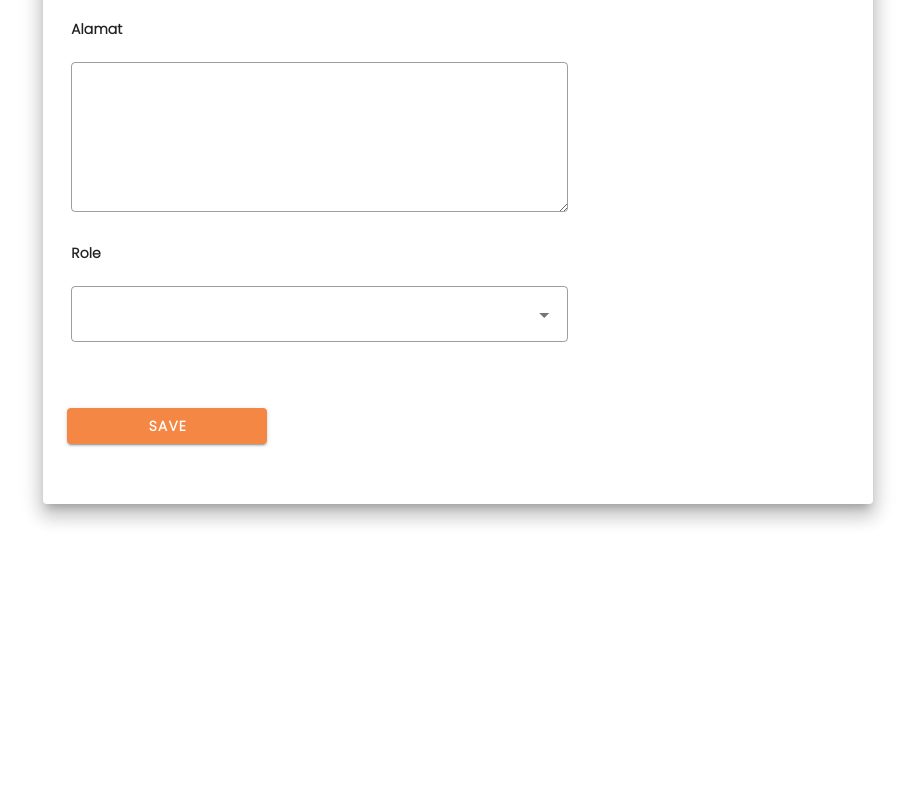
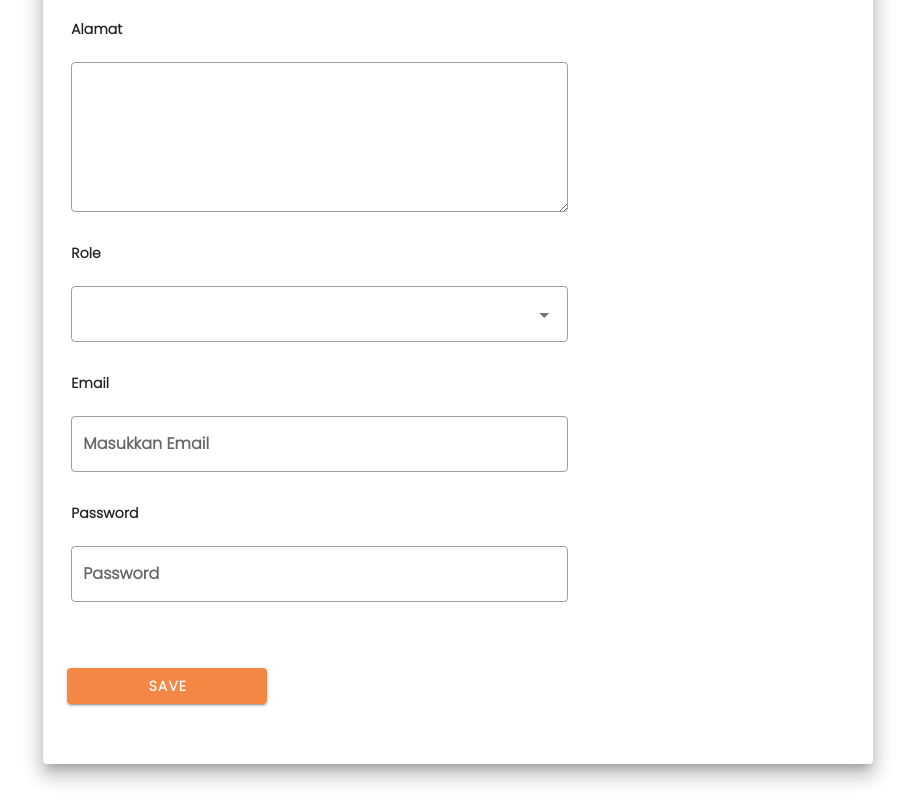
Before and after one commit to kelompok43/Vue, a Vue app in the folder admin-gym-system/: page /registrasi in a window 1280 px wide. Shown: the part 562-1362 px from the top of the page, without its empty margins (182-1097 px from the left). Before the commit the page ends 1102 px from the top, so only its background shows below. Built offline with nearby package versions, Linux system fonts and the light colour scheme.

Commit message:
tambah dialog pada saat click save

```diff
--- a/admin-gym-system/src/views/Registrasi.vue
+++ b/admin-gym-system/src/views/Registrasi.vue
@@ -6,7 +6,7 @@
           <v-col cols="12" sm="8" md="8">
             <v-card class="elevation-12">
                     <v-col cols="12" md="8">
-                        <h3 class="text-left mt-4 blue--text">Tambahkan admin operasional baru</h3>
+                        <h3 class="text-left ms-3 mt-4 blue--text">Tambahkan admin operasional baru</h3>
                       <v-card-text class="mt-5">
                         <!-- <h1
                           class="text-center display-2 orange--text text--accent-3"
@@ -57,10 +57,66 @@
                             outlined
                             color="orange"
                             ></v-select>
+                            <h4>Email</h4> <br>
+                          <v-text-field
+                            label="Masukkan Email"
+                            name="email"
+                            type="text"
+                            outlined
+                            color="orange"
+                            max-width="100px"
+                          />
+                          <h4>Password</h4> <br>
+                          <v-text-field
+                            label="Password"
+                            name="password"
+                            type="password"
+                            outlined
+                            color="orange"
+                            max-width="100px"
+                          />
                         </v-form>
                       </v-card-text>
                       <div class="text-left mt-5 ms-3">
-                        <v-btn color="#F48743" dark width="200px">Save</v-btn>
+                        <!-- <v-btn color="#F48743" dark width="200px">Save</v-btn> -->
+                        <v-dialog
+                          v-model="dialog"
+                          persistent
+                          max-width="500"
+                        >
+                          <template v-slot:activator="{ on, attrs }">
+                            <v-btn
+                              color="#F48743"
+                              dark
+                              width="200px"
+                              v-bind="attrs"
+                              v-on="on"
+                            >
+                              Save
+                            </v-btn>
+                          </template>
+                          <v-card>
+                            <v-card-title class="justify-center"><strong>
+                              KONFIRMASI
+                              </strong></v-card-title><br>
+                            <v-card-text>Apakah data yang anda masukkan sudah benar?</v-card-text>
+                            <v-card-actions class="justify-center">
+                              <v-btn
+                                color="error"
+                                @click="dialog = false;"
+                              >
+                                Batal
+                              </v-btn>
+                              <v-btn
+                                color="success"
+
+                                @click="dialog = false;"
+                              >
+                                Ya
+                              </v-btn>
+                            </v-card-actions>
+                          </v-card>
+                        </v-dialog>
                       </div> <br>
                       <br>
                     </v-col>
@@ -76,6 +132,7 @@
 export default {
     data: () => ({
       items: ['Admin Operasional', 'Member'],
+      dialog: false,
     }),
 }
 </script>
```
